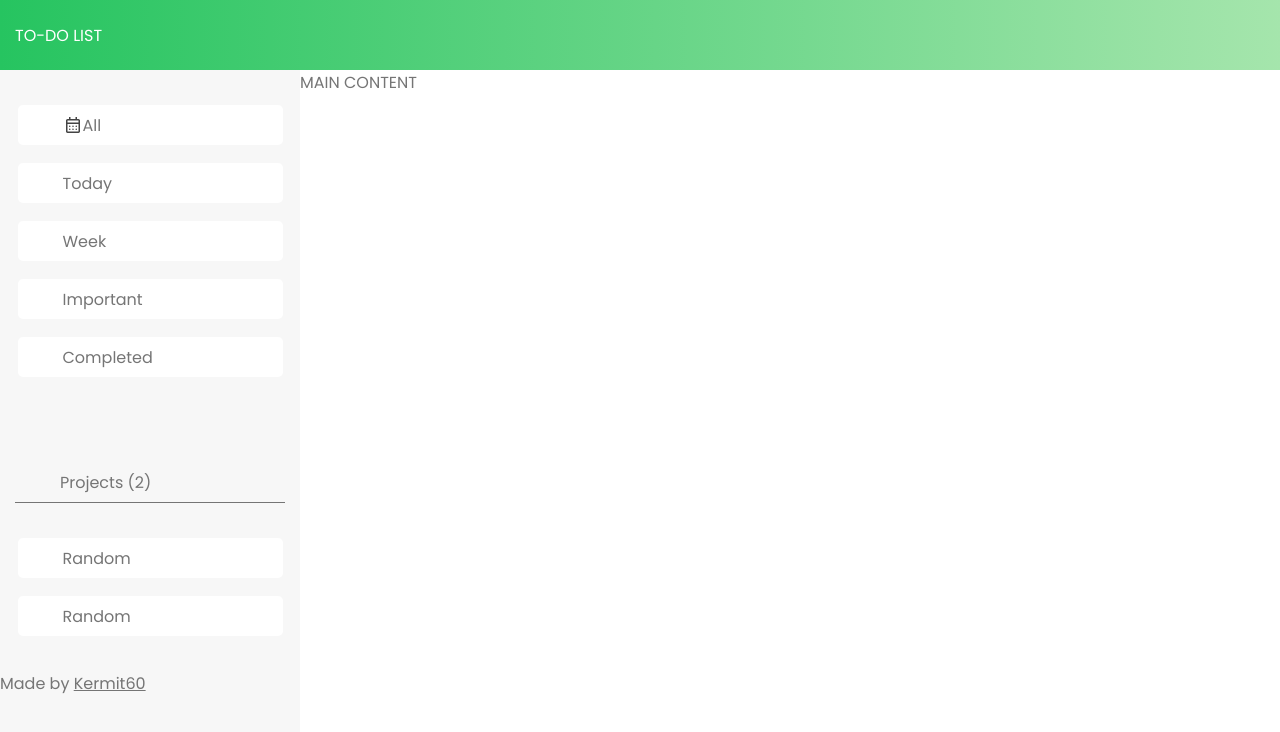
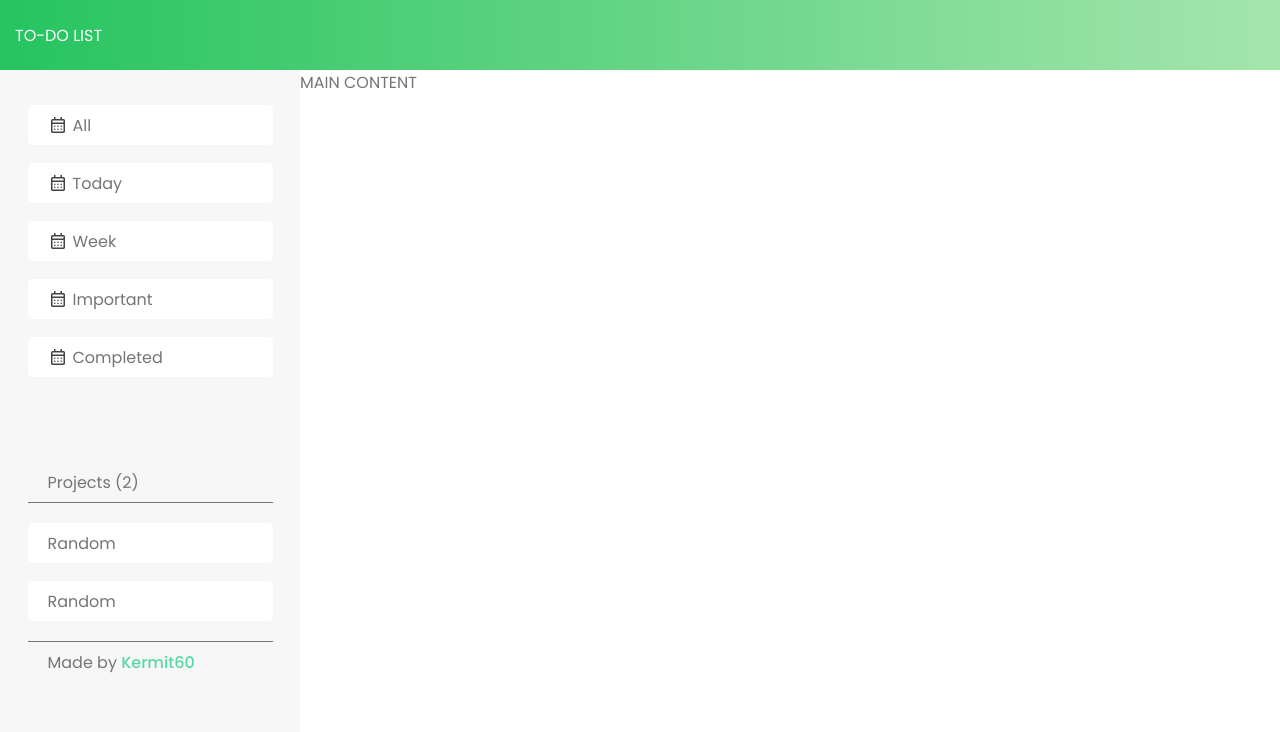
Before and after one commit to kermit60/todo-list, a website built with webpack: page src/index.html in a window 1280 px wide. Shown: the top 732 px of the page. Built offline with nearby package versions, Linux system fonts and the light colour scheme.

Commit message:
Fix sidebar layout

```diff
--- a/src/index.html
+++ b/src/index.html
@@ -15,10 +15,22 @@
                     <img src="./assets/all-icon.svg" alt="menu-icon-all">
                     <p class="menu-link-title">All</p>
                 </a>
-                <a href="#" class="menu-link">Today</a>
-                <a href="#" class="menu-link">Week</a>
-                <a href="#" class="menu-link">Important</a>
-                <a href="#" class="menu-link">Completed</a>
+                <a href="#" class="menu-link">
+                    <img src="./assets/all-icon.svg" alt="menu-icon-all">
+                    <p class="menu-link-title">Today</p>
+                </a>
+                <a href="#" class="menu-link">
+                    <img src="./assets/all-icon.svg" alt="menu-icon-all">
+                    <p class="menu-link-title">Week</p>
+                </a>
+                <a href="#" class="menu-link">
+                    <img src="./assets/all-icon.svg" alt="menu-icon-all">
+                    <p class="menu-link-title">Important</p>
+                </a>
+                <a href="#" class="menu-link">
+                    <img src="./assets/all-icon.svg" alt="menu-icon-all">
+                    <p class="menu-link-title">Completed</p>
+                </a>
             </div>
             <div id="menu-projects">
                 <div class="project-title">
@@ -30,7 +42,7 @@
                 </div>
                 <footer id="project-footer">
                     <p class="">Made by
-                        <a href="https://github.com/kermit60">Kermit60</a>
+                        <a id="github" href="https://github.com/kermit60" target="_blank">Kermit60</a>
                     </p>
                 </footer>
             </div>
--- a/src/index.js
+++ b/src/index.js
@@ -1,6 +1,4 @@
 import './style.css';
-
-import All from './assets/all-icon.svg';
 
 
 console.log('does the live reloading work');
--- a/src/style.css
+++ b/src/style.css
@@ -47,17 +47,22 @@
 
 }
 
+.project-links {
+    padding: 20px;
+}
+
 .menu-link,
 .project-link {
     display: flex;
     align-items: center;
-    width: 220px;
+    width: 225px;
     height: 40px;
     color: var(--main-font-color);
     text-decoration: none;
     border-radius: 5px;
     background-color: white;
-    padding-left: 45px;
+    padding-left: 20px;
+    gap: 5px;
 }
 
 #menu-projects {
@@ -67,15 +72,26 @@
     margin-top: 50px;
 }
 
-.project-title {
+.project-title,
+#project-footer {
     display: flex;
     align-self: center;
     align-items: center;
     width: 225px;
     height: 40px;
     border-bottom: 1px solid var(--main-font-color);
-    padding-left: 45px;
+    padding-left: 20px;
 
+}
+#project-footer {
+    border-top: 1px solid var(--main-font-color);
+    border-bottom: none;
+}
+
+#project-footer > p > a {
+    text-decoration: none;
+    color: rgb(87, 216, 164);
+    font-weight: 500;
 }
 
 #main {
--- a/webpack.config.js
+++ b/webpack.config.js
@@ -1,6 +1,6 @@
 const path = require('path');
 const HtmlWebpackPlugin = require('html-webpack-plugin');
-const CopyWebpackPlugin = require('copy-webpack-plugin');
+
 
 module.exports = {
   mode: 'development',
@@ -32,10 +32,12 @@ module.exports = {
       {
         test: /\.(png|svg|jpg|jpeg|gif)$/i,
         type: 'asset/resource',
+        // generates any other assets
         generator: {
           filename: 'assets/[name].[hash][ext]'
         }
       },
+      // this loads in any html and such
       {
         test: /\.html$/i,
         use: [{
```
Also changed, not shown: dist/main.js.
